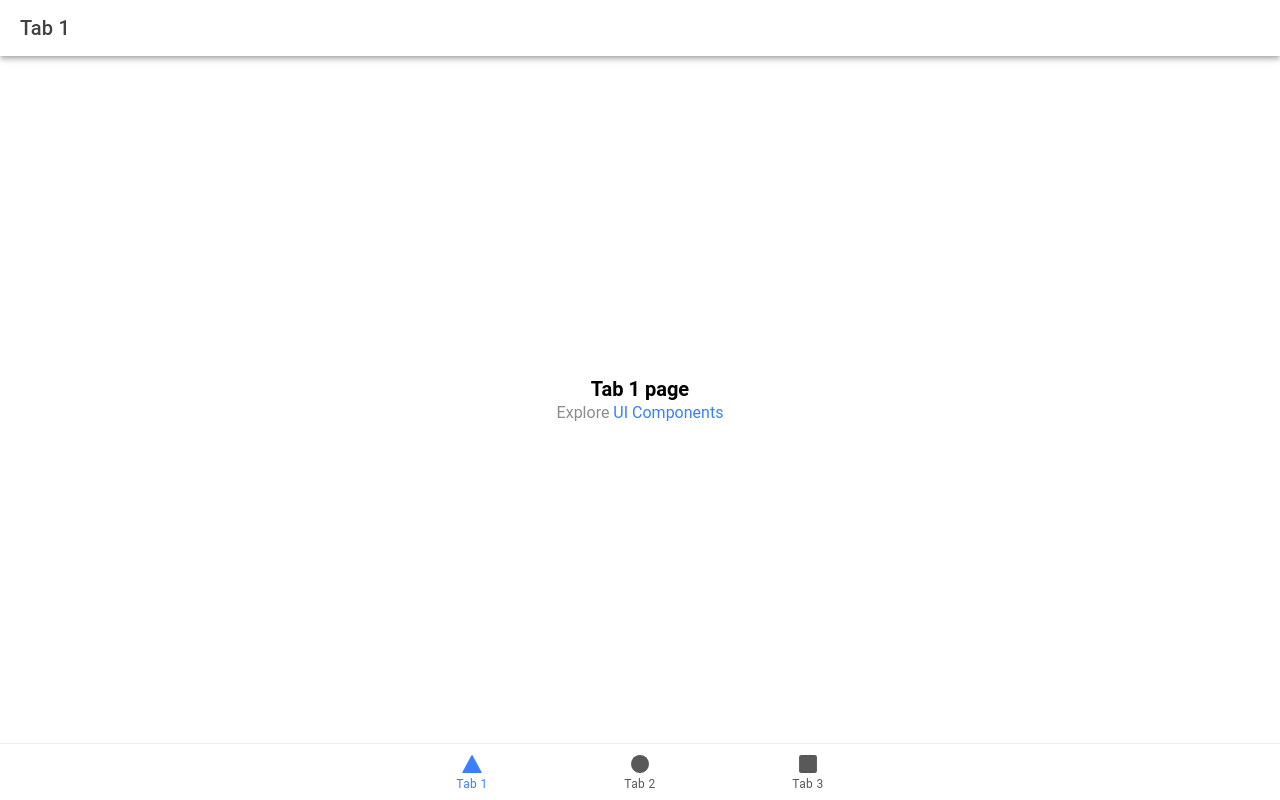
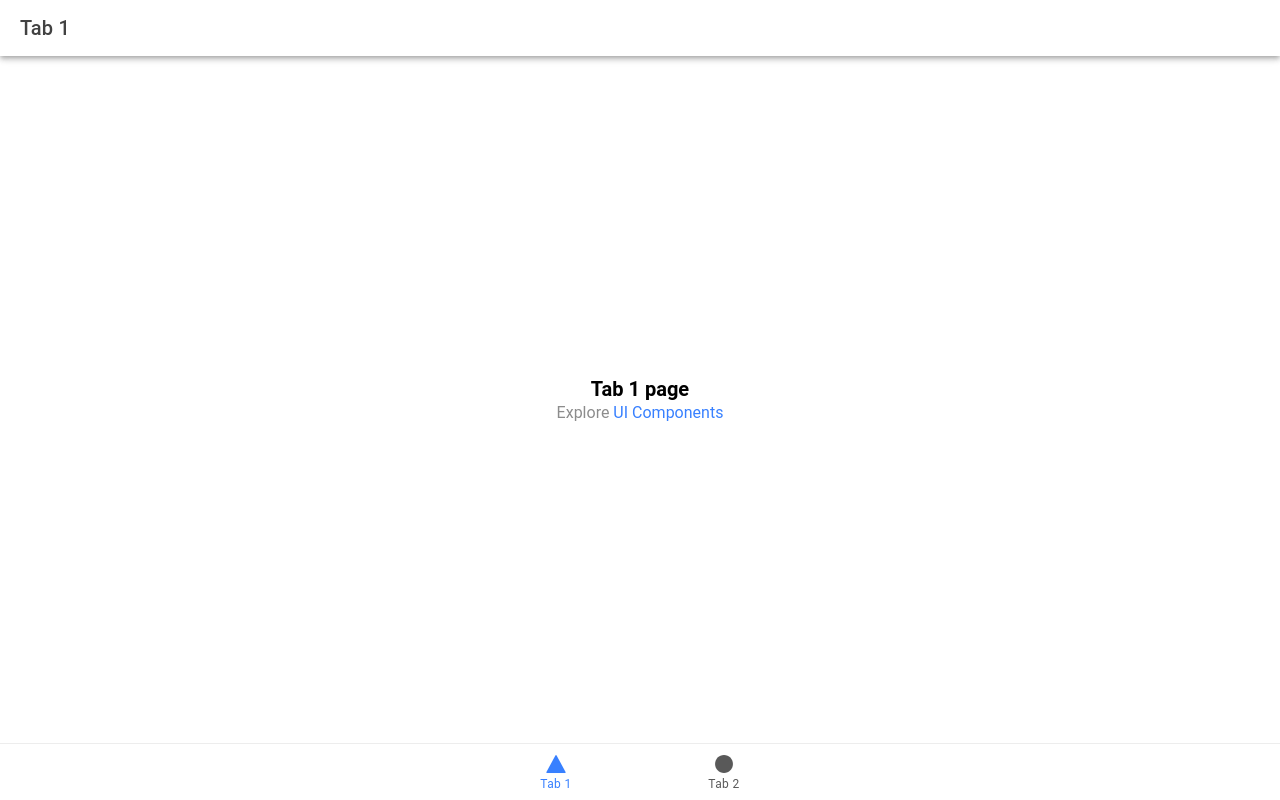
Before and after one commit to mvishnurana1/todo-insights, a React (Vite) app: page /tab1 in a window 1280 px wide. Built offline with nearby package versions, Linux system fonts and the light colour scheme.

Commit message:
first commit

```diff
--- a/src/App.tsx
+++ b/src/App.tsx
@@ -63,10 +63,10 @@ const App: React.FC = () => (
             <IonIcon aria-hidden="true" icon={ellipse} />
             <IonLabel>Tab 2</IonLabel>
           </IonTabButton>
-          <IonTabButton tab="tab3" href="/tab3">
+          {/* <IonTabButton tab="tab3" href="/tab3">
             <IonIcon aria-hidden="true" icon={square} />
             <IonLabel>Tab 3</IonLabel>
-          </IonTabButton>
+          </IonTabButton> */}
         </IonTabBar>
       </IonTabs>
     </IonReactRouter>
```
